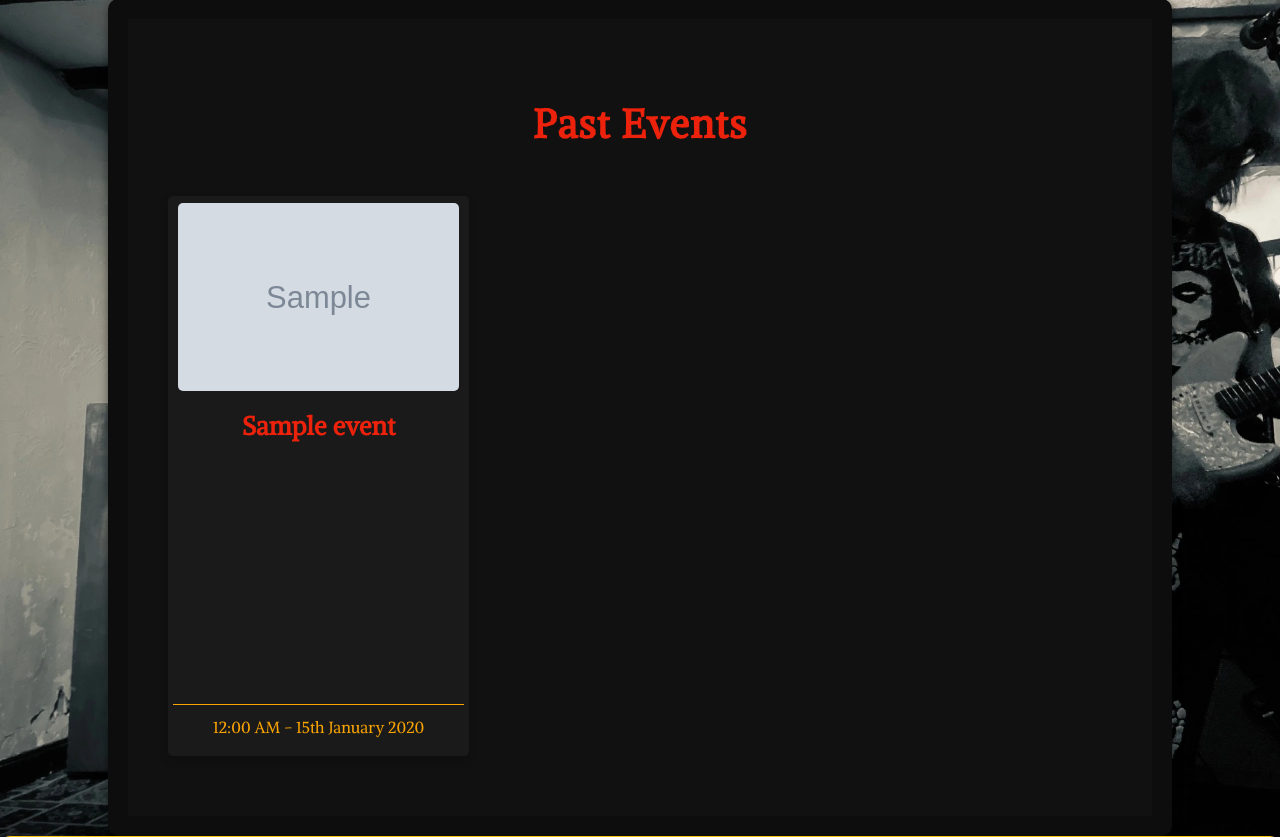
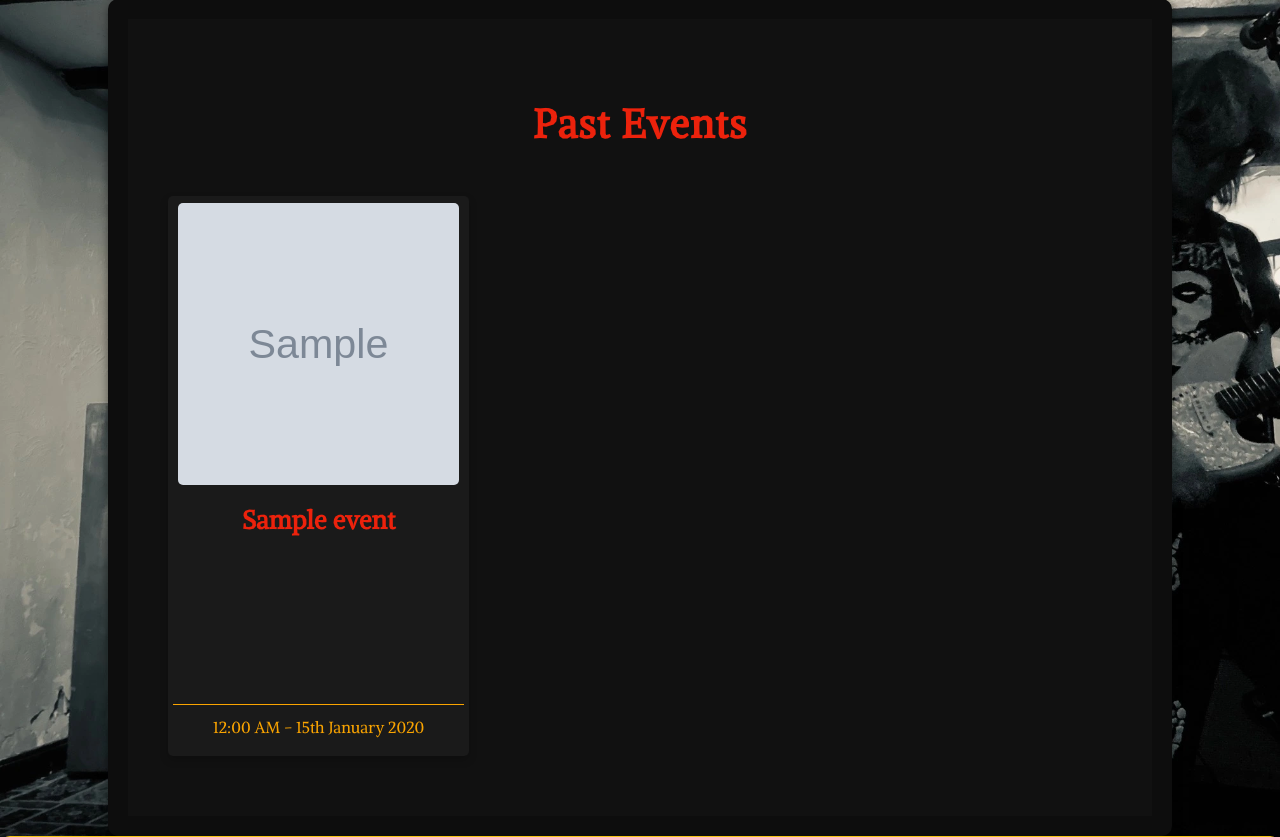
Before and after one commit to Fin250/ProjectRook1, a Flask app: page /past_events in a window 1280 px wide. Shown: the part 102-939 px from the top of the page. Run offline with Flask 3, Linux system fonts and the light colour scheme; tables that the repository leaves empty hold one stand-in row (values such as "Sample post"); grey boxes marked "Sample" are stand-in pictures.

Commit message:
Grid image height adjusted

```diff
--- a/static/css/home.css
+++ b/static/css/home.css
@@ -88,7 +88,7 @@
 .event-image {
     width: calc(100% - 10px);
     height: auto;
-    aspect-ratio: 1.5 / 1;
+    aspect-ratio: 1;
     object-fit: cover;
     margin: 0 auto;
     border-radius: 5px;
```
Also changed, not shown: 1 other file.
